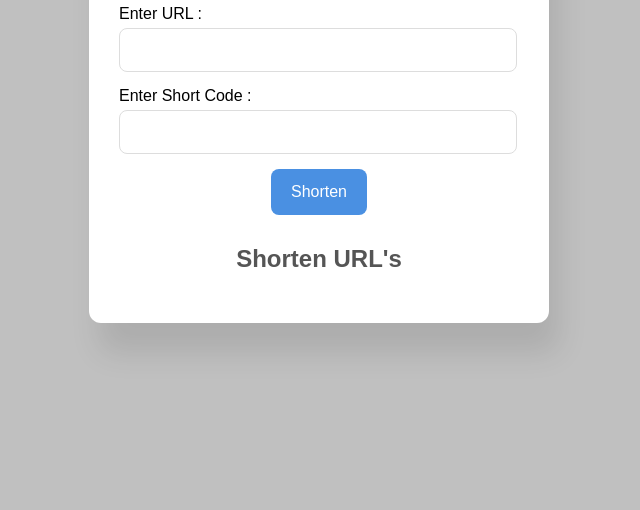
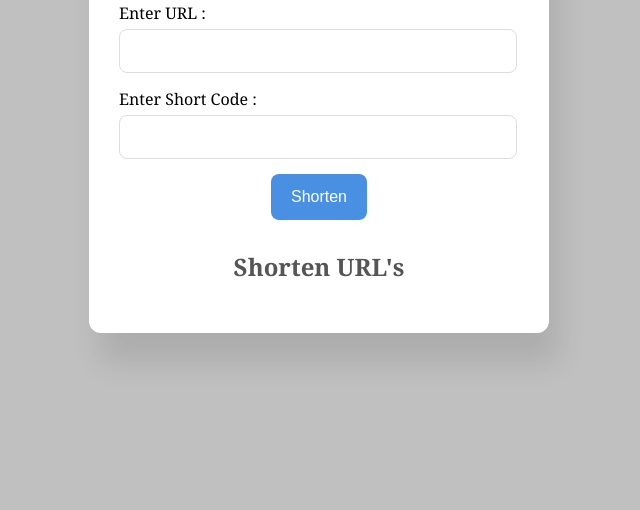
Before and after one commit to akhilshettyym/Node-Express, a website: page Projects/url/Public/index.html in a window 1280 px wide. Shown: the part 290-800 px from the top of the page, without its empty margins (321-961 px from the left). Drawn offline with Linux system fonts and the light colour scheme.

Commit message:
Styles added

```diff
--- a/Projects/url/Public/index.html
+++ b/Projects/url/Public/index.html
@@ -10,11 +10,11 @@
     <div class="container">
       <h1>URL Shortner</h1>
       <form id="shorten-form">
-        <div>
+        <div class="inputs">
           <label for="url">Enter URL : </label>
           <input type="url" name="url" id="url" required />
         </div>
-        <div>
+        <div class="inputs">
           <label for="shortCode">Enter Short Code : </label>
           <input type="text" name="shortCode" id="shortCode" required />
         </div>
--- a/Projects/url/Public/styles.css
+++ b/Projects/url/Public/styles.css
@@ -1,5 +1,5 @@
 body {
-    font-family: 'urbanist', sans-serif;
+    font-family: 'Georgia', sans-serif;
     background-color: #c0c0c0;
     display: flex;
     justify-content: center;
@@ -15,6 +15,10 @@ body {
     box-shadow: 10px 30px 30px rgba(0, 0, 0, 0.1);
     width: 400px;
     text-align: center;
+}
+
+.inputs {
+    font-family:'Georgia', sans-serif;
 }
 
 h1 {
```
